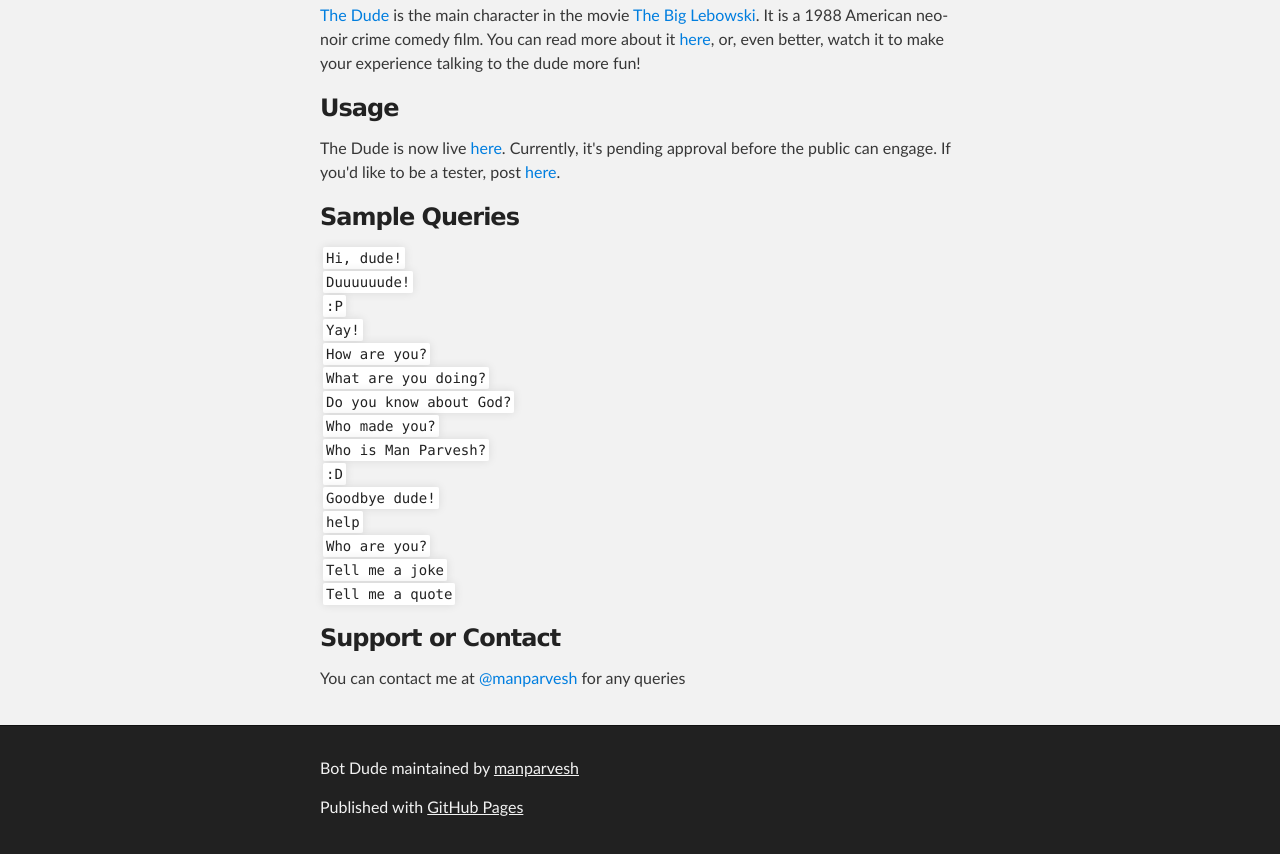
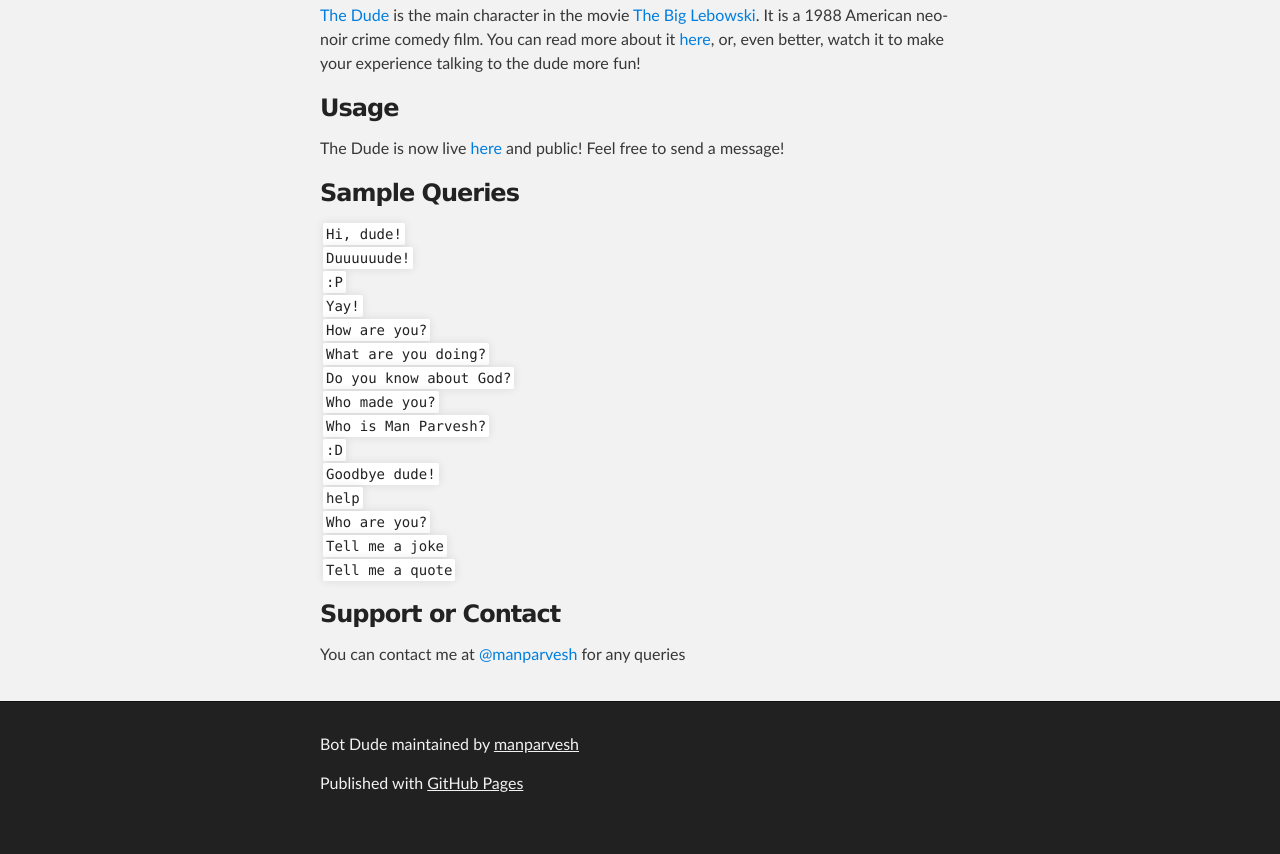
Before and after one commit to manparvesh/BotDude, a plain HTML site: page index.html in a window 1280 px wide. Shown: the part 1465-2319 px from the top of the page. After the commit the page ends 2295 px from the top, so only its background shows below. Drawn offline with Linux system fonts and the light colour scheme.

Commit message:
Update index.html

```diff
--- a/index.html
+++ b/index.html
@@ -53,7 +53,7 @@
 <h3>
 <a id="usage" class="anchor" href="#usage" aria-hidden="true"><span aria-hidden="true" class="octicon octicon-link"></span></a>Usage</h3>
 
-<p>The Dude is now live <a href="https://www.messenger.com/t/BotDude">here</a>. Currently, it's pending approval before the public can engage. If you'd like to be a tester, post <a href="https://www.facebook.com/BotDude/posts/190232388040620">here</a>.</p>
+<p>The Dude is now live <a href="https://www.messenger.com/t/BotDude">here</a> and public! Feel free to send a message!</p>
 
 <h3>
 <a id="sample-queries" class="anchor" href="#sample-queries" aria-hidden="true"><span aria-hidden="true" class="octicon octicon-link"></span></a>Sample Queries</h3>
```
